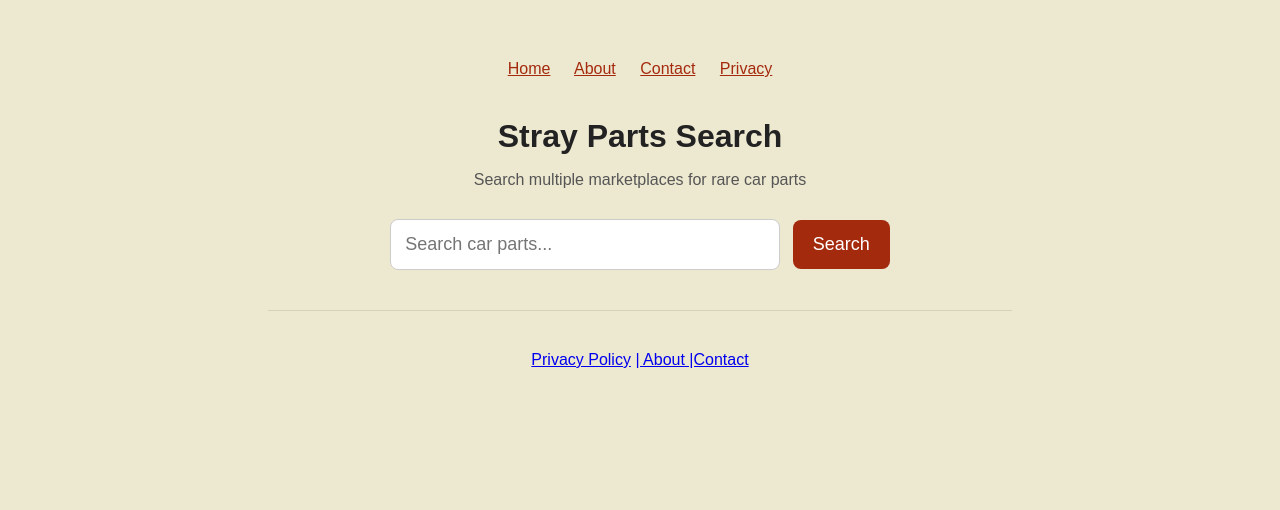
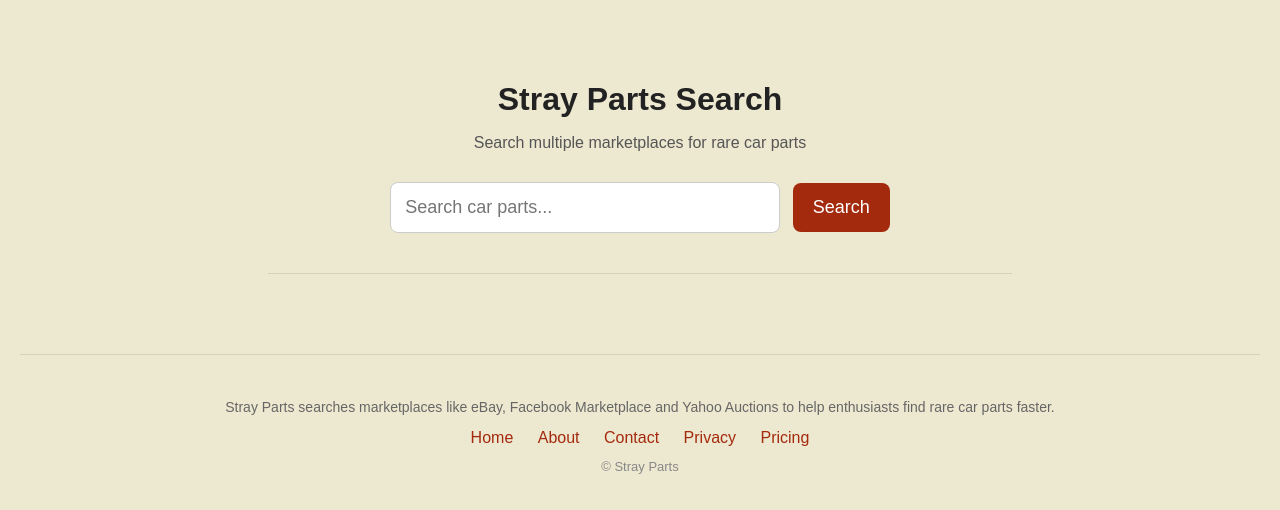
Before and after one commit to strayscarclub/strayparts, a plain HTML site: page search.html in a window 1280 px wide. Drawn offline with Linux system fonts and the light colour scheme.

Commit message:
Update search.html

```diff
--- a/search.html
+++ b/search.html
@@ -1,17 +1,6 @@
 <!DOCTYPE html>
 <html lang="en">
 <head>
-  <div style="margin-bottom:40px;">
-
-<a href="/" style="color:#a42a0e;margin-right:20px;">Home</a>
-
-<a href="/about.html" style="color:#a42a0e;margin-right:20px;">About</a>
-
-<a href="/contact.html" style="color:#a42a0e;margin-right:20px;">Contact</a>
-
-<a href="/privacy.html" style="color:#a42a0e;">Privacy</a>
-
-</div>
   <meta charset="UTF-8" />
   <meta name="viewport" content="width=device-width, initial-scale=1.0" />
   <title>Search Parts - Stray Parts</title>
@@ -65,7 +54,7 @@ button:hover {
 
 .results {
   margin-top: 40px;
-  max-width: 980px;
+  max-width: 900px;
   margin-left: auto;
   margin-right: auto;
 }
@@ -128,6 +117,15 @@ button:hover {
 
 .card a:hover {
   color: #c43c1d;
+}
+    .source-card a{
+  color:#a42a0e;
+  text-decoration:none;
+  font-weight:bold;
+}
+
+.source-card a:hover{
+  color:#c43c1d;
 }
 
 .source-grid {
@@ -255,6 +253,22 @@ button:hover {
       searchParts();
     }
   </script>
-  <p style="margin-top:20px;"><a href="/privacy.html">Privacy Policy</a> <a href="/about.html"> | About</a><a href="/contact.html"> |Contact</a></p>
+  <footer style="margin-top:80px;padding:30px 20px;border-top:1px solid #d6d1b9;text-align:center;">
+  <p style="color:#666;font-size:14px;margin-bottom:14px;">
+    Stray Parts searches marketplaces like eBay, Facebook Marketplace and Yahoo Auctions to help enthusiasts find rare car parts faster.
+  </p>
+
+  <div style="margin-bottom:12px;">
+    <a href="/" style="color:#a42a0e;text-decoration:none;margin:0 10px;">Home</a>
+    <a href="/about.html" style="color:#a42a0e;text-decoration:none;margin:0 10px;">About</a>
+    <a href="/contact.html" style="color:#a42a0e;text-decoration:none;margin:0 10px;">Contact</a>
+    <a href="/privacy.html" style="color:#a42a0e;text-decoration:none;margin:0 10px;">Privacy</a>
+    <a href="/pricing.html" style="color:#a42a0e;text-decoration:none;margin:0 10px;">Pricing</a>
+  </div>
+
+  <p style="color:#888;font-size:13px;margin:0;">
+    © Stray Parts
+  </p>
+</footer>
 </body>
 </html>
```
